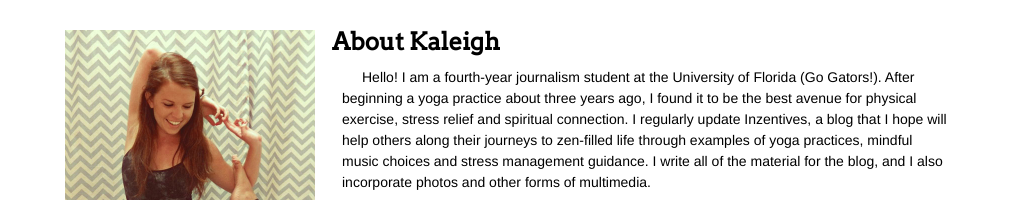
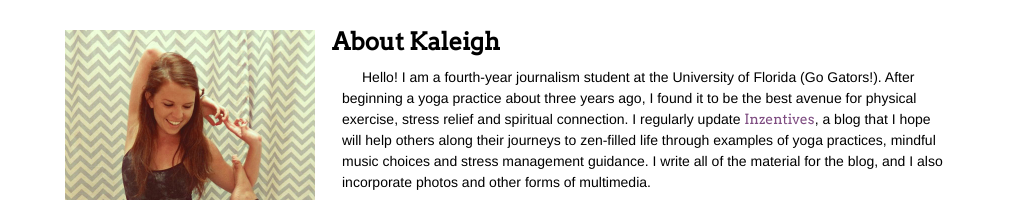
Before and after one commit to kaleighsteinorth/kaleighsteinorth.github.io, a plain HTML site: page index.html in a window 1280 px wide. Shown: the part 280-480 px from the top of the page, without its empty margins (128-1151 px from the left). Drawn offline with Linux system fonts and the light colour scheme.

Commit message:
added link
added clickable link to the word "inzentives"

```diff
--- a/index.html
+++ b/index.html
@@ -32,7 +32,7 @@
 	<section><!--To get content to right of photo -->
 
 	<h1> About Kaleigh </h1>
-		<p> Hello! I am a fourth-year journalism student at the University of Florida (Go Gators!). After beginning a yoga practice about three years ago, I found it to be the best avenue for physical exercise, stress relief and spiritual connection. I regularly update Inzentives, a blog that I hope will help others along their journeys to zen-filled life through examples of yoga practices, mindful music choices and stress management guidance. I write all of the material for the blog, and I also incorporate photos and other forms of multimedia. </p>
+		<p> Hello! I am a fourth-year journalism student at the University of Florida (Go Gators!). After beginning a yoga practice about three years ago, I found it to be the best avenue for physical exercise, stress relief and spiritual connection. I regularly update <a href="http://www.kaleighsteinorth.squarespace.com/">Inzentives</a>, a blog that I hope will help others along their journeys to zen-filled life through examples of yoga practices, mindful music choices and stress management guidance. I write all of the material for the blog, and I also incorporate photos and other forms of multimedia. </p>
 		<p>I knew I wanted to write after seeing the movie <a href="http://www.imdb.com/title/tt0116493/">Harriet the Spy</a> as a child, and through practicing yoga I have found what it is I should write about. I am so appreciative to have had the opportunity to hone my craft at the UF College of Journalism and Communications. I am from Trinity, Fla., a suburb of the Tampa Bay area, and will be graduating in the spring of 2014.
 
 	</section>
```
